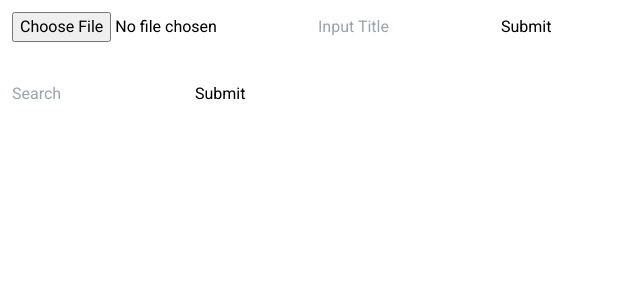
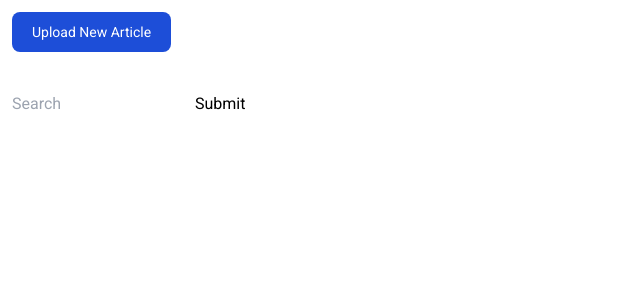
Before and after one commit to mrspec7er/scrapholder, a Next.js app in the folder web/: page /articles in a window 1280 px wide. Shown: the top 300 px of the page, without its empty margins (0-640 px from the left). Built offline with nearby package versions, Linux system fonts and the light colour scheme.

Commit message:
feat: 🎸 added modal for upload article

```diff
--- a/web/app/articles/page.tsx
+++ b/web/app/articles/page.tsx
@@ -2,6 +2,7 @@
 
 import { useState } from "react";
 import { getArticle, postArticle } from "./service";
+import UploadArticleModal from "@/components/upload-article";
 
 const Articles = () => {
   const [articles, setArticles] = useState<
@@ -49,18 +50,12 @@ const Articles = () => {
 
   return (
     <div>
-      <div>
-        <input onChange={(e) => handleUploadFile(e.target.files)} type="file" />
-        <input
-          value={titleEntries}
-          placeholder="Input Title"
-          onChange={(e) => setTitleEntries(e.target.value)}
-          type="text"
-        />
-        <button type="button" onClick={() => handleSubmit()}>
-          Submit
-        </button>
-      </div>
+      <UploadArticleModal
+        handleSubmit={handleSubmit}
+        handleUploadFile={handleUploadFile}
+        setTitleEntries={setTitleEntries}
+        titleEntries={titleEntries}
+      />
       <div className="pt-10">
         <input
           type="search"
--- /dev/null
+++ b/web/components/upload-article.tsx
@@ -0,0 +1,68 @@
+"use client";
+
+import { Dispatch, SetStateAction, useState } from "react";
+
+const UploadArticleModal = ({
+  titleEntries,
+  setTitleEntries,
+  handleUploadFile,
+  handleSubmit,
+}: {
+  titleEntries: string;
+  setTitleEntries: Dispatch<SetStateAction<string>>;
+  handleUploadFile(files: FileList | null): void;
+  handleSubmit(): void;
+}) => {
+  const [openModal, setOpenModal] = useState(false);
+  return (
+    <>
+      {openModal ? (
+        <div
+          id="default-modal"
+          tabIndex={-1}
+          aria-hidden="true"
+          className="overflow-y-auto overflow-x-hidden fixed top-0 right-0 left-0 z-50 justify-center items-center w-full md:inset-0 h-[calc(100%-1rem)] max-h-full"
+        >
+          <div className="flex justify-center w-full h-full items-center bg-black bg-opacity-30">
+            <div className="h-[30vh] min-w-[30vw] bg-slate-100 p-5">
+              <div>
+                <input
+                  onChange={(e) => handleUploadFile(e.target.files)}
+                  type="file"
+                />
+                <input
+                  value={titleEntries}
+                  placeholder="Input Title"
+                  onChange={(e) => setTitleEntries(e.target.value)}
+                  type="text"
+                />
+                <button type="button" onClick={() => handleSubmit()}>
+                  Submit
+                </button>
+              </div>
+              <button
+                type="button"
+                className="text-black"
+                onClick={() => setOpenModal(false)}
+              >
+                CLOSE
+              </button>
+            </div>
+          </div>
+        </div>
+      ) : null}
+
+      <button
+        data-modal-target="default-modal"
+        data-modal-toggle="default-modal"
+        className="block text-white bg-blue-700 hover:bg-blue-800 focus:ring-4 focus:outline-none focus:ring-blue-300 font-medium rounded-lg text-sm px-5 py-2.5 text-center dark:bg-blue-600 dark:hover:bg-blue-700 dark:focus:ring-blue-800"
+        type="button"
+        onClick={() => setOpenModal(true)}
+      >
+        Upload New Article
+      </button>
+    </>
+  );
+};
+
+export default UploadArticleModal;
```
